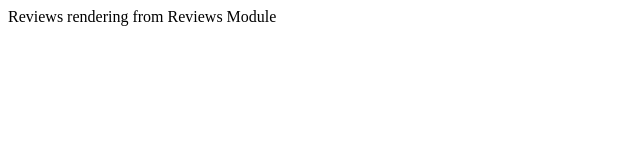
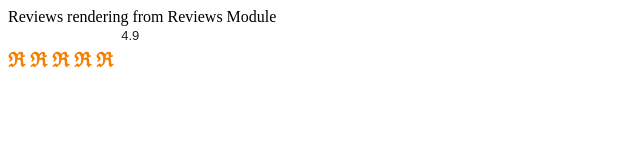
Before and after one commit to nlingrel/Nick---Service, a React app: page / in a window 1280 px wide. Shown: the top 160 px of the page, without its empty margins (0-640 px from the left). Built offline with nearby package versions, Linux system fonts and the light colour scheme; the HTML template or start-up script is replaced by a standard one.

Commit message:
"Load css styles per component"

```diff
--- a/client/src/components/Reviews/Reviews.jsx
+++ b/client/src/components/Reviews/Reviews.jsx
@@ -1,4 +1,6 @@
 import React from 'react'
+import Stars from '../Stars/Stars.jsx'
+
 
 class Reviews extends React.Component{
     constructor(props){
@@ -7,8 +9,11 @@ class Reviews extends React.Component{
 
     render(){
         return (
-        <div>
+        <div className= "reviews container">
           Reviews rendering from Reviews Module
+          <div>
+              <Stars />
+          </div>
         </div>
         )
     }
--- /dev/null
+++ b/client/src/components/Stars/Stars.jsx
@@ -0,0 +1,25 @@
+import React from 'react'
+import styles from './styles.css'
+
+class Stars extends React.Component{
+    constructor(props){
+        super(props);
+    }
+
+    render(){
+        return(
+            <div>
+              <span className= {styles.starRating}>&real; &real; &real; &real; &real;</span>
+              <div className= {styles.ratingRatioNumber}>
+                 <span className= {styles.rating}>
+                    <span>
+                      4.9
+                    </span>
+                 </span>
+              </div>
+            </div>
+        )
+    }
+}
+
+export default Stars;
--- /dev/null
+++ b/client/src/components/Stars/styles.css
@@ -0,0 +1,28 @@
+
+.starRating {
+  color: #f37f00 !important;
+  font-weight: bold;
+  font-size: 20px;
+  font-family: 'BVCustom', 'times new roman';
+  float: left;
+  margin-top: 20px;
+}
+
+.rating{
+  font-family: "Arial", sans-serif;
+  font-weight: 400;
+  color: #231f20 !important;
+  line-height: 19.5px;
+  font-size: 13px;
+  margin: .25em;
+  box-sizing: content-box;
+  height: 19px;
+  margin-top: 3.25px;
+  margin-bottom: 3.25px;
+}
+
+.ratingRatioNumber{
+    display: inline-block;
+    padding-right: 5px;
+    padding-left: 5px;
+}
--- a/package.json
+++ b/package.json
@@ -24,7 +24,6 @@
     "cors": "^2.8.5",
     "express": "^4.17.1",
     "mongoose": "^5.9.4",
-    "path": "^0.12.7",
     "react": "^16.13.0",
     "react-dom": "^16.13.0"
   },
@@ -33,6 +32,9 @@
     "@babel/preset-env": "^7.8.7",
     "@babel/preset-react": "^7.8.3",
     "babel-loader": "^8.0.6",
+    "css-loader": "^3.4.2",
+    "path": "^0.12.7",
+    "style-loader": "^1.1.3",
     "webpack": "^4.42.0",
     "webpack-cli": "^3.3.11"
   }
```
Also changed, not shown: 2 other files (tests, documents, lock files or other folders).
